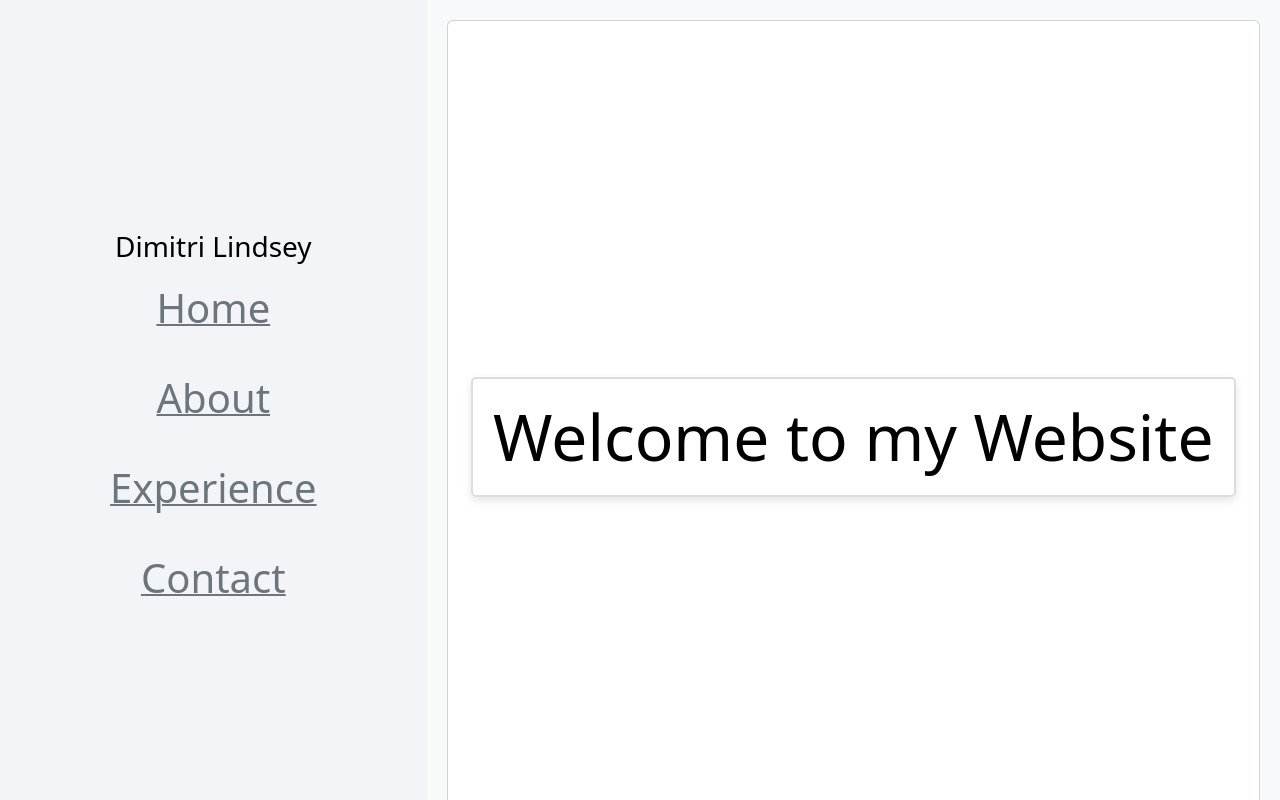
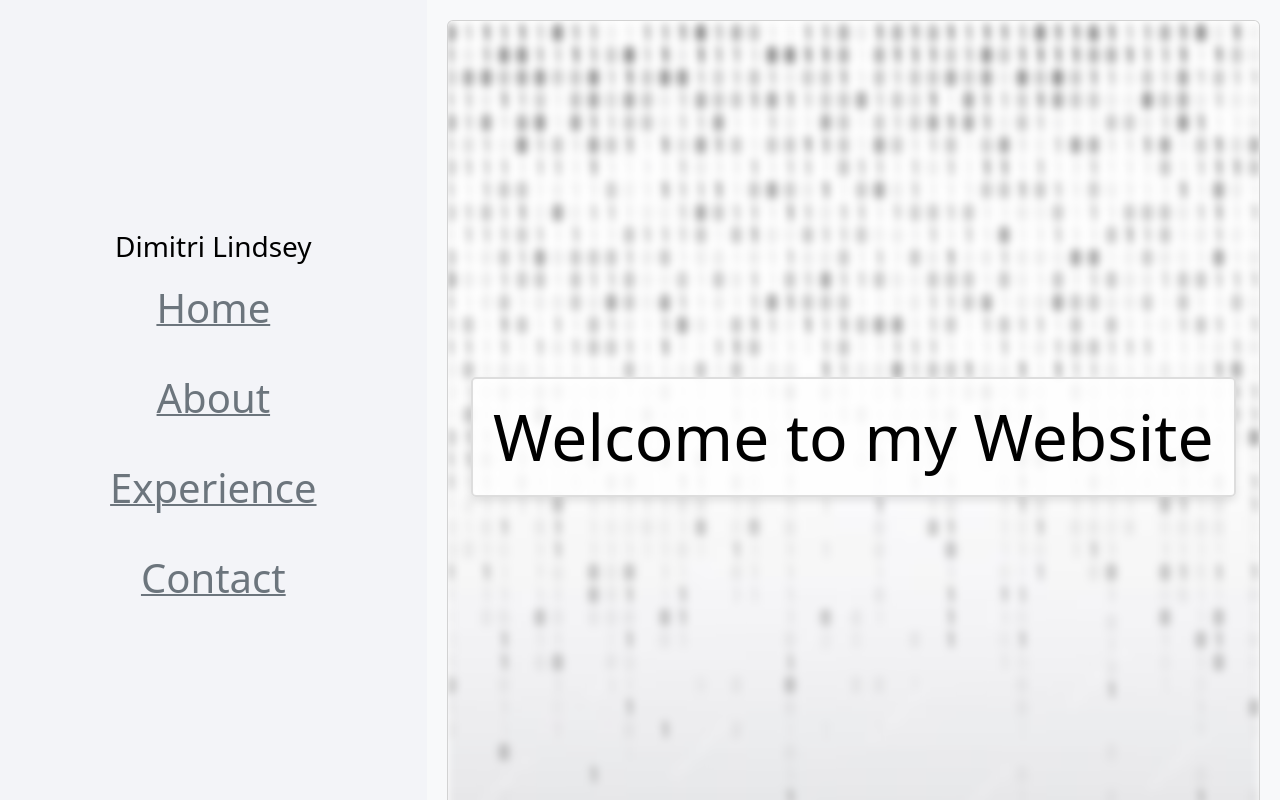
Before and after one commit to DmLind00/Website, a plain HTML site: page index.html in a window 1280 px wide. Drawn offline with nearby package versions, Linux system fonts and the light colour scheme.

Commit message:
Update styles.css

```diff
--- a/style/styles.css
+++ b/style/styles.css
@@ -142,7 +142,7 @@ h4 {
   left: 0;
   width: 100%;
   height: 100%;
-  background-image: url('background.png');
+  background-image: url('/public/background.png');
   background-size: cover;
   background-position: center;
   background-repeat: no-repeat;
```
